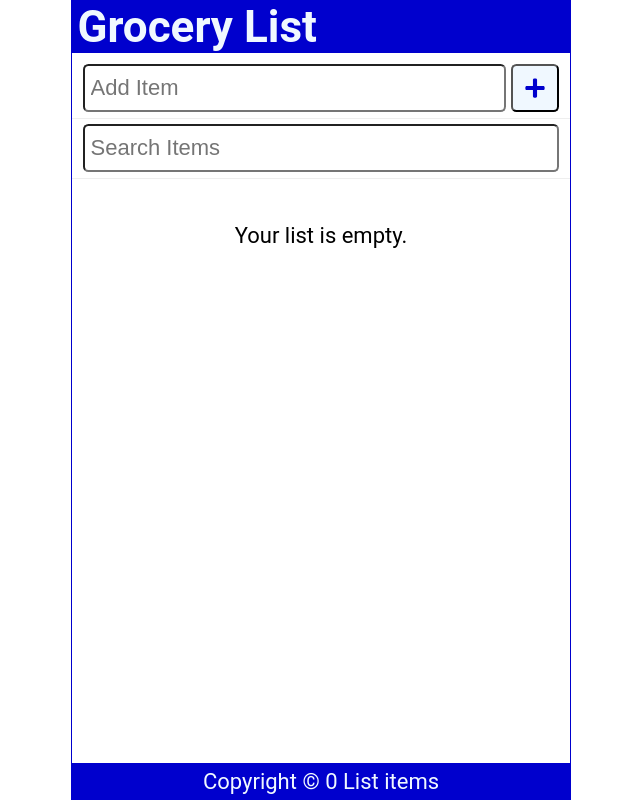
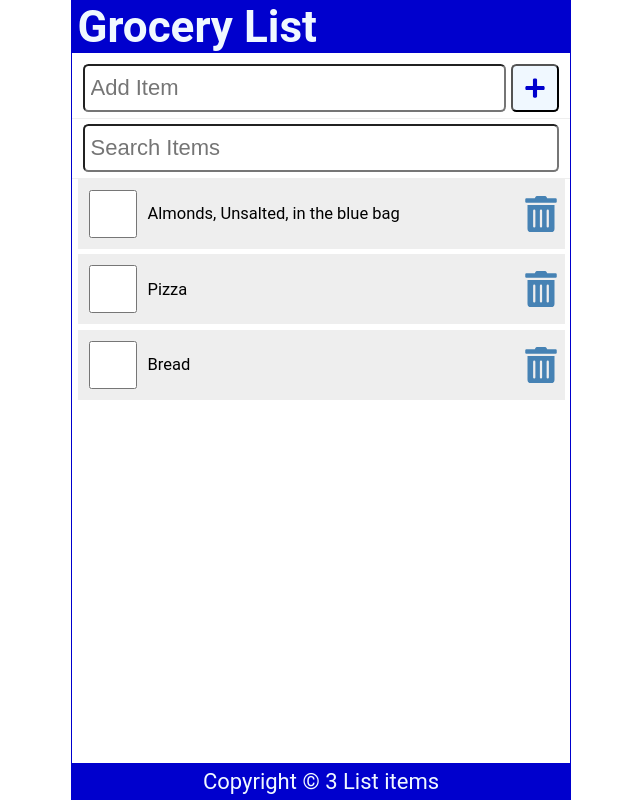
Before and after one commit to domjag/myapp01, a React (Create React App) app: page / in a window 1280 px wide. Shown: the whole page, without its empty margins (319-959 px from the left). Built offline with nearby package versions, Linux system fonts and the light colour scheme; data requests are answered from the project's data file.

Commit message:
useEffect Lesson 13

```diff
--- /dev/null
+++ b/data/db.json
@@ -0,0 +1,19 @@
+{
+    "items": [
+        {
+            "id": 1,
+            "checked": false,
+            "item": "Almonds, Unsalted, in the blue bag"
+        },
+        {
+            "id": 2,
+            "checked": false,
+            "item": "Pizza"
+        },
+        {
+            "id": 3,
+            "checked": false,
+            "item": "Bread"
+        }
+    ]
+}
--- a/src/App.js
+++ b/src/App.js
@@ -8,14 +8,33 @@
 
 
 function App() {
-  const [items, setItems] = useState(JSON.parse(localStorage.getItem('shoppinglist')) || [])
+  const API_URL = "http://localhost:3500/items"
+
+  const [items, setItems] = useState([])
   const [newItem, setNewItem] = useState('')
   const [search, setSearch] = useState('')
+  const [fetchError, setFetchError] = useState(null)
+  const [isLoading, setIsLoading] = useState(true)
 
-  useEffect(()=> {
-    localStorage.setItem('shoppinglist', JSON.stringify(items));
+  useEffect(() => {
 
-  }, [items])
+    const fetchItems = async () => {
+      try {
+        const response = await fetch(API_URL);
+        if (!response.ok) throw Error('Did not receive expected data');
+        const listItems = await response.json();
+        setItems(listItems);
+        setFetchError(null);
+      } catch (err) {
+        setFetchError(err.message);
+      } finally {
+        setIsLoading(false);
+      }
+    }
+
+    setTimeout(() => fetchItems(), 2000);
+
+  }, [])
 
 
 
@@ -61,11 +80,15 @@
         search={search}
         setSearch={setSearch}
       />
-      <Content
-        items={items.filter(item => ((item.item).toLowerCase()).includes(search.toLowerCase()))}
-        handleCheck={handleCheck}
-        handleDelete={handleDelete}
-        />
+       <main>
+        {isLoading && <p>Loading Items...</p>}
+        {fetchError && <p style={{ color: "red" }}>{`Error: ${fetchError}`}</p>}
+        {!fetchError && !isLoading && <Content
+          items={items.filter(item => ((item.item).toLowerCase()).includes(search.toLowerCase()))}
+          handleCheck={handleCheck}
+          handleDelete={handleDelete}
+        />}
+      </main>
          <Footer length={items.length}/>
     </div>
   );
--- a/src/Content.js
+++ b/src/Content.js
@@ -7,7 +7,7 @@
 const Content = ({items, handleCheck, handleDelete}) => {
 
     return (
-        <main>
+        <>
             {items.length ? (
                 <ItemList
                     items={items}
@@ -17,7 +17,7 @@
             ) : (
                 <p style={{ marginTop: '2rem' }}>Your list is empty.</p>
             )}
-        </main>
+        </>
     )
 }
 
```
